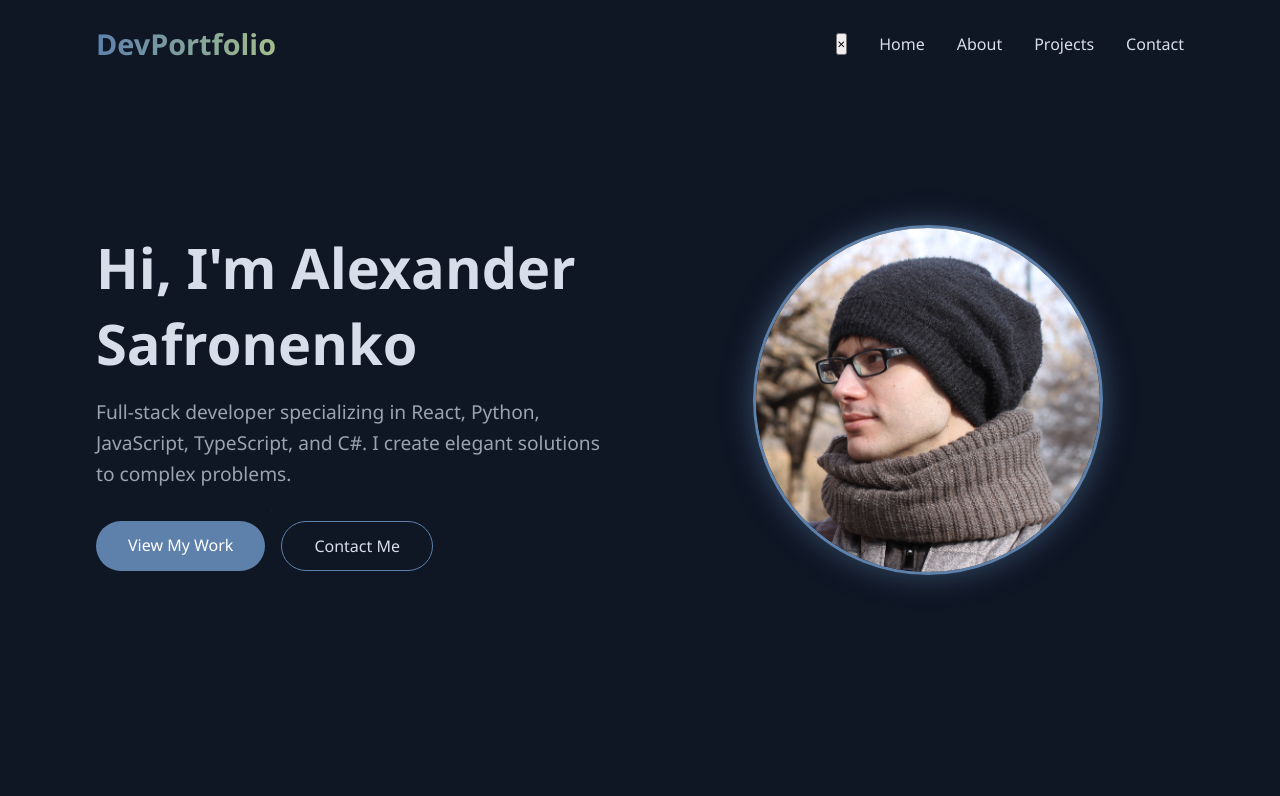
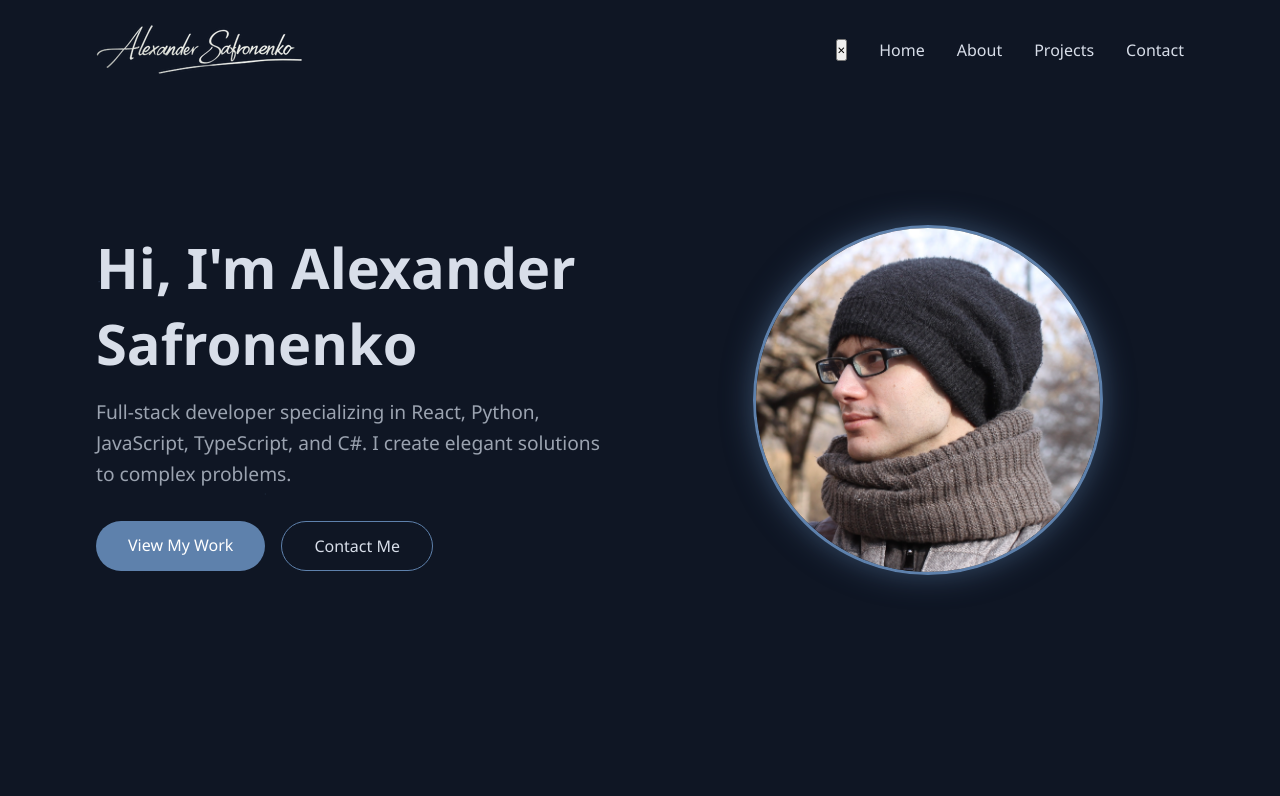
Before and after one commit to agsafronenko/Portfolio, a plain HTML site: page index.html in a window 1280 px wide. Shown: the top 796 px of the page. Drawn offline with nearby package versions, Linux system fonts and the light colour scheme.

Commit message:
Add logo into the header

```diff
--- a/css/header.css
+++ b/css/header.css
@@ -18,13 +18,18 @@ nav {
   align-items: center;
 }
 
-.logo {
-  font-weight: 700;
-  font-size: 1.8rem;
-  background: linear-gradient(90deg, #5e81ac, #a3be8c);
-  -webkit-background-clip: text;
-  background-clip: text;
-  -webkit-text-fill-color: transparent;
+.logo img {
+  margin: 0;
+  width: 100%;
+  max-width: 400px;
+  display: block;
+  object-fit: contain;
+}
+
+.logo img:hover {
+  background-color: #4c566a;
+  border-radius: 7px;
+  opacity: 10%;
 }
 
 .nav-links {
--- a/index.html
+++ b/index.html
@@ -12,7 +12,9 @@
     <header id="header">
       <div class="container">
         <nav>
-          <a href="#" class="logo">DevPortfolio</a>
+          <a href="#" class="logo">
+            <img src="images/s4_2.png" alt="Alexander Safronenko Logo" />
+          </a>
           <div class="nav-links" id="navLinks">
             <button class="close-menu" id="closeMenu">×</button>
             <a href="#hero">Home</a>
@@ -226,7 +228,7 @@
     <footer>
       <div class="container">
         <div class="footer-content">
-          <div class="footer-logo"><img src="images/s4_1.png" /></div>
+          <div class="footer-logo"><img src="images/s4_2.png" /></div>
           <div class="social-links">
             <a href="https://github.com/agsafronenko" class="social-link">GitHub</a>
             <a href="https://www.linkedin.com/in/safronenko/" class="social-link">LinkedIn</a>
```
Also changed, not shown: images/s4_2.png (added).
